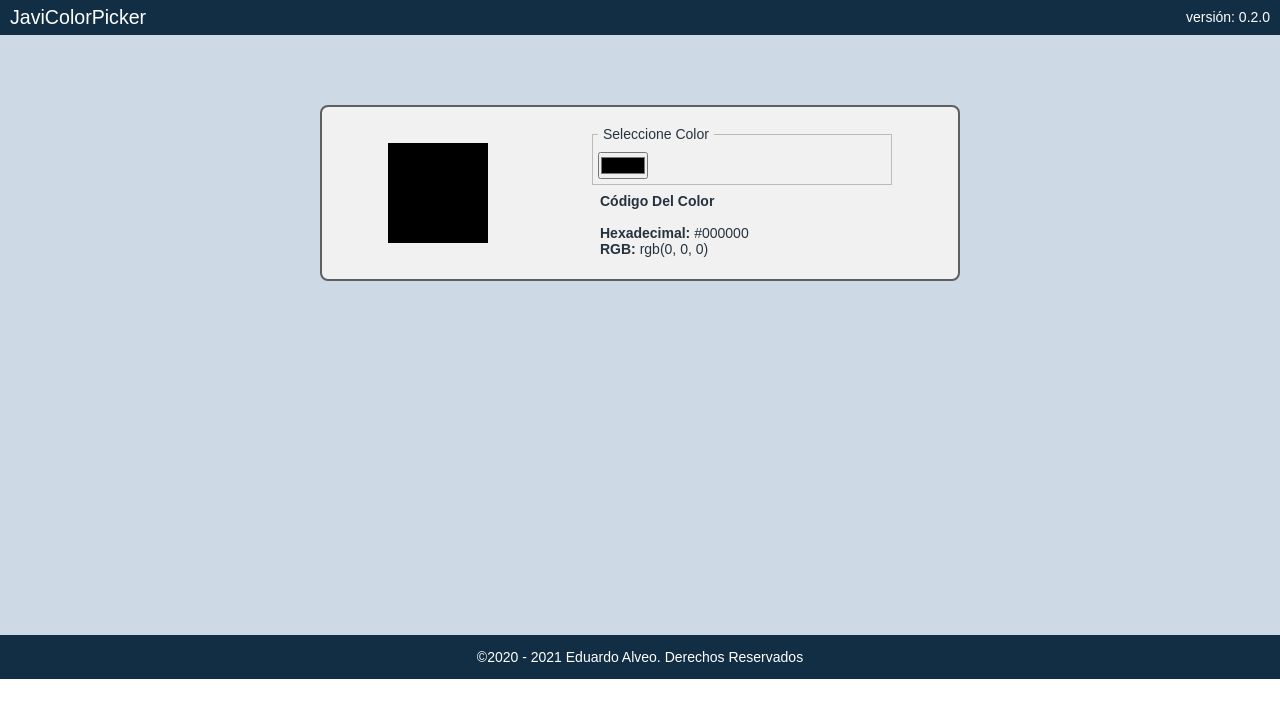
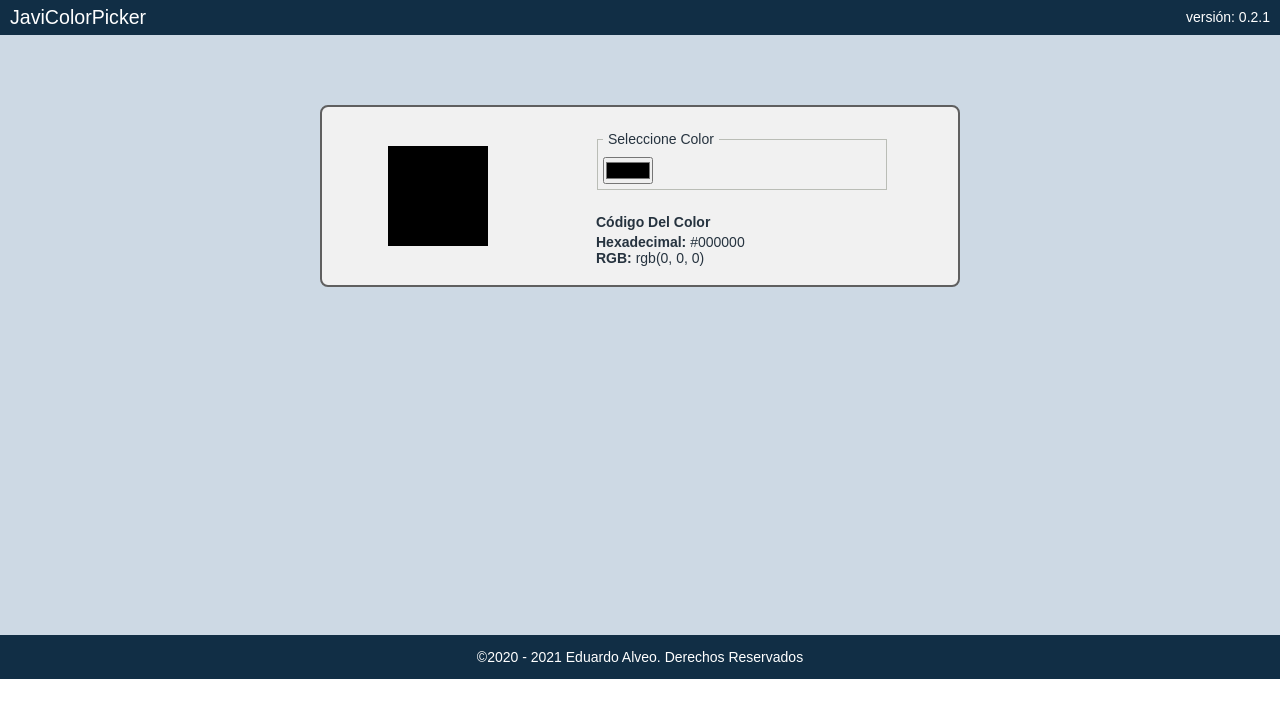
Before and after one commit to javialveo/javicolorpicker, a plain HTML site: page index.html in a window 1280 px wide. Drawn offline with Linux system fonts and the light colour scheme.

Commit message:
Se corrige el padding en las etiquetas p y form.

```diff
--- a/css/estilos.css
+++ b/css/estilos.css
@@ -1,7 +1,7 @@
 /*********************************
  * Archivo: estilos.css          *
  * Autor: Eduardo Alveo          *
- * Versión: 0.1.2                *
+ * Versión: 0.1.3                *
  * Fecha-Modificado: 19-dic-2020 *
  * *******************************/
 
@@ -88,6 +88,10 @@ header p{
 #infoColor{
   width:300px;
 }
+#infoColor form{
+  padding:5px;
+  margin-bottom:1em;
+}
 #infoColor form fieldset{
   padding:5px;
   border:1px solid #babdb6;
@@ -97,10 +101,10 @@ header p{
   /*border:1px solid #babdb6;*/
 }
 #infoColor h4{
-  padding:8px;
+  padding:5px 4px 2px;
 }
 #infoColor p{
-  padding:8px;
+  padding:2px 4px 5px;
 }
 
 /* Configuración del pie de página */
--- a/js/programa.js
+++ b/js/programa.js
@@ -6,7 +6,7 @@
  *********************************/
 "use strict";
 
-const APP_VERSION = "0.2.0";
+const APP_VERSION = "0.2.1";
 
 const selectorColor = document.querySelector("#selectorColor");
 const salidaColor = document.querySelector("#salidaColor");
```
